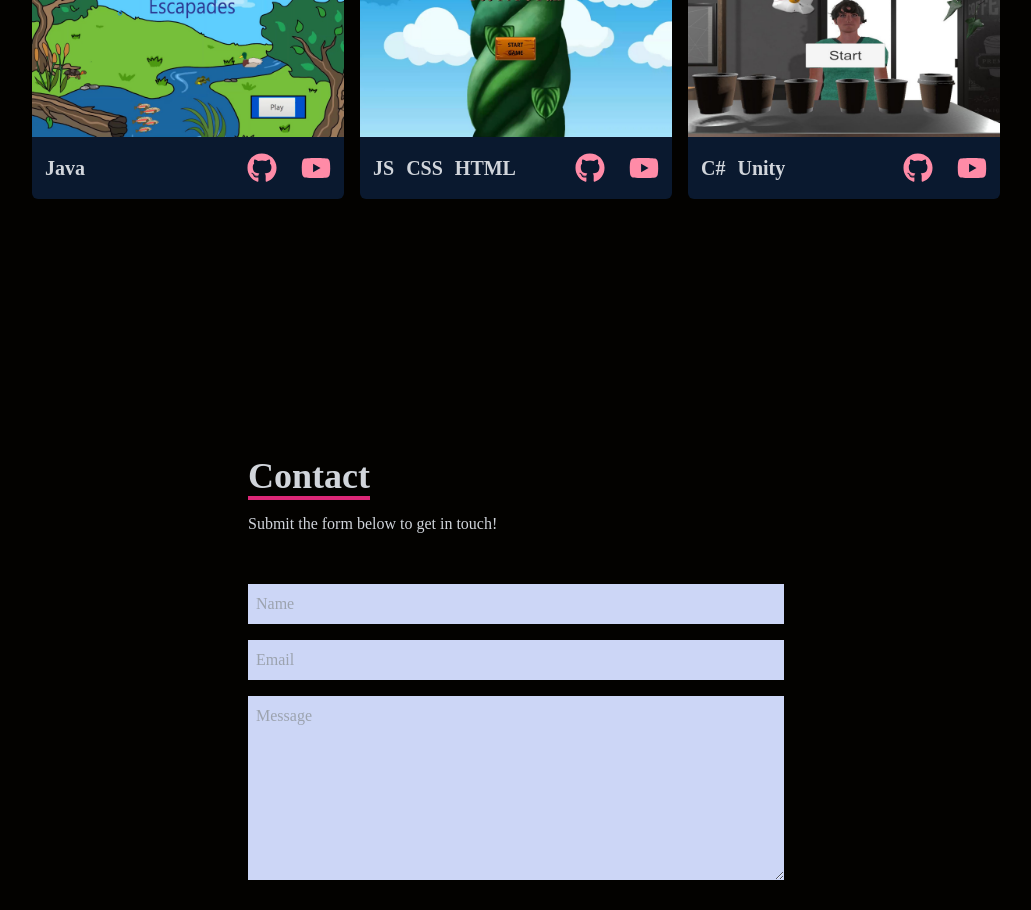
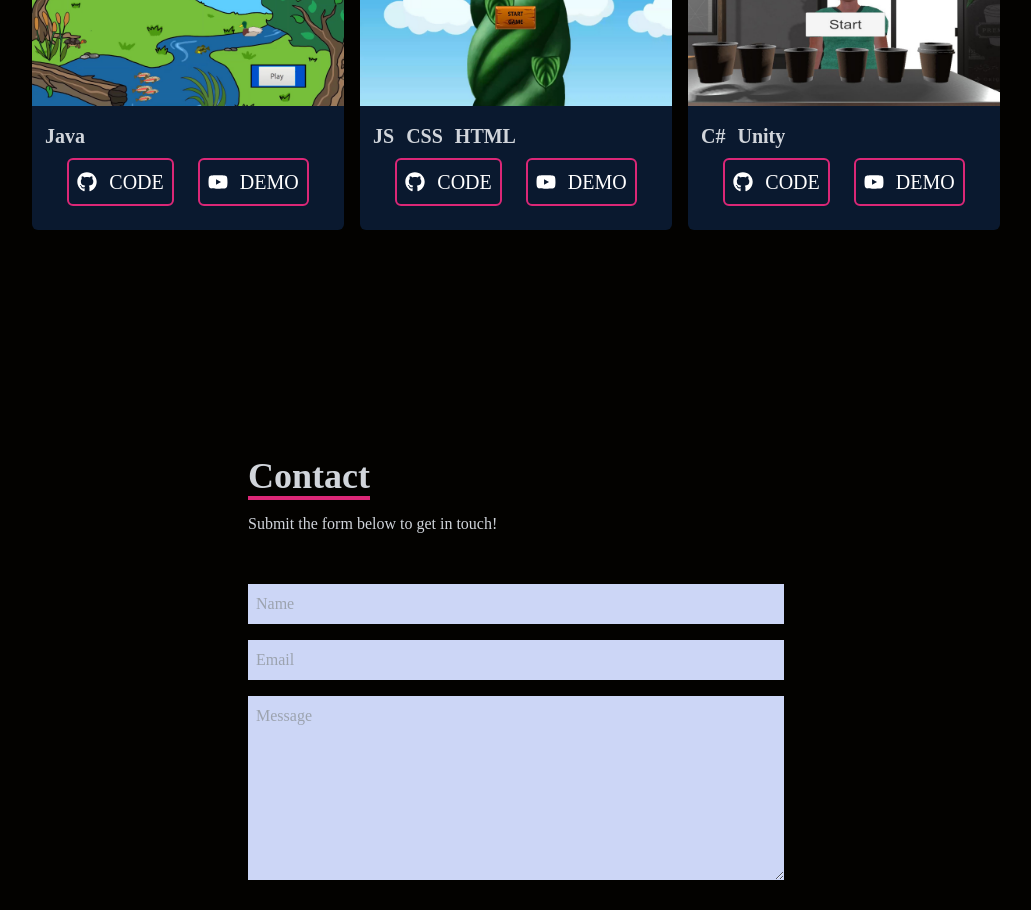
Before and after one commit to dbpl566/dbpl566.github.io, a React (Create React App) app: page / in a window 1280 px wide. Shown: the part 2040-2950 px from the top of the page, without its empty margins (124-1155 px from the left). Built offline with nearby package versions, Linux system fonts and the light colour scheme.

Commit message:
changed container buttons

```diff
--- a/src/components/Projects.jsx
+++ b/src/components/Projects.jsx
@@ -123,17 +123,23 @@ const Projects = () => {
                         </div>
 
                         <div className='w-full'>
-                            <div className='flex justify-between flex-col sm:flex-row w-11/12 m-auto my-4'>
+                            <div className='justify-between flex-col sm:flex-row w-11/12 m-auto my-4'>
                                 <div className='flex items-center mb-3 sm:mb-0 font-bold text-xl'>
                                     <p className='mr-3'>Java</p>
                                 </div>
-                                <div className='flex space-x-6 text-3xl'>
-                                    <a href="https://github.com/CISC275-Fall2019/cisc275f19-project-cisc275f19-team-11-4" className='text-[#ff8ba7] hover:text-pink-600'>
-                                        <FaGithub />
+                                <div className='flex space-x-6 justify-center'>
+                                    <button className='text-xl text-white rounded-md border-pink-600 border-2 px-2 py-2 my-2 flex items-center hover:bg-pink-600 transition-colors duration-300'>
+                                        <FaGithub className='text-xl' />
+                                            <a href="https://github.com/CISC275-Fall2019/cisc275f19-project-cisc275f19-team-11-4" className='ml-3 text-xl'>
+                                                CODE
                                             </a>
-                                    <a href="https://www.youtube.com/watch?v=HeKU4qmBCKc" className='text-[#ff8ba7] hover:text-pink-600'>
-                                        <FaYoutube />
+                                    </button>
+                                    <button className='text-xl text-white rounded-md border-pink-600 border-2 px-2 py-2 my-2 flex items-center hover:bg-pink-600 transition-colors duration-300'>
+                                        <FaYoutube className='text-xl'/>
+                                            <a href="https://www.youtube.com/watch?v=HeKU4qmBCKc" className='ml-3 text-xl'>
+                                                DEMO
                                             </a>
+                                    </button>
                                 </div>
                             </div>
                         </div>
@@ -230,19 +236,25 @@ const Projects = () => {
                         </div>
 
                         <div className='w-full'>
-                            <div className='flex justify-between flex-col sm:flex-row w-11/12 m-auto my-4'>
+                            <div className='justify-between flex-col sm:flex-row w-11/12 m-auto my-4'>
                                 <div className='flex items-center mb-3 sm:mb-0 font-bold text-xl'>
                                     <p className='mr-3'>JS</p>
                                     <p className='mr-3'>CSS</p>
                                     <p className='mr-3'>HTML</p>
                                 </div>
-                                <div className='flex space-x-6 text-3xl'>
-                                    <a href="https://github.com/dbpl566/474-Project-1" className='text-[#ff8ba7] hover:text-pink-600'>
-                                        <FaGithub />
+                                <div className='flex space-x-6 justify-center'>
+                                    <button className='text-xl text-white rounded-md border-pink-600 border-2 px-2 py-2 my-2 flex items-center hover:bg-pink-600 transition-colors duration-300'>
+                                        <FaGithub className='text-xl' />
+                                            <a href="https://github.com/dbpl566/474-Project-1" className='ml-3 text-xl'>
+                                                CODE
                                             </a>
-                                    <a href="/" className='text-[#ff8ba7] hover:text-pink-600'>
-                                        <FaYoutube />
+                                    </button>
+                                    <button className='text-xl text-white rounded-md border-pink-600 border-2 px-2 py-2 my-2 flex items-center hover:bg-pink-600 transition-colors duration-300'>
+                                        <FaYoutube className='text-xl'/>
+                                            <a href="/" className='ml-3 text-xl'>
+                                                DEMO
                                             </a>
+                                    </button>
                                 </div>
                             </div>
                         </div>
@@ -336,18 +348,24 @@ const Projects = () => {
                         </div>
 
                         <div className='w-full'>
-                            <div className='flex justify-between flex-col sm:flex-row w-11/12 m-auto my-4'>
+                            <div className='justify-between flex-col sm:flex-row w-11/12 m-auto my-4'>
                                 <div className='flex items-center mb-3 sm:mb-0 font-bold text-xl'>
                                     <p className='mr-3'>C#</p>
                                     <p className='mr-3'>Unity</p>
                                 </div>
-                                <div className='flex space-x-6 text-3xl'>
-                                    <a href="https://github.com/HCI-UD/finalproject-3virtualavatar" className='text-[#ff8ba7] hover:text-pink-600'>
-                                        <FaGithub />
+                                <div className='flex space-x-6 justify-center'>
+                                    <button className='text-xl text-white rounded-md border-pink-600 border-2 px-2 py-2 my-2 flex items-center hover:bg-pink-600 transition-colors duration-300'>
+                                        <FaGithub className='text-xl' />
+                                            <a href="https://github.com/HCI-UD/finalproject-3virtualavatar" className='ml-3 text-xl'>
+                                                CODE
                                             </a>
-                                    <a href="/" className='text-[#ff8ba7] hover:text-pink-600'>
-                                        <FaYoutube />
+                                    </button>
+                                    <button className='text-xl text-white rounded-md border-pink-600 border-2 px-2 py-2 my-2 flex items-center hover:bg-pink-600 transition-colors duration-300'>
+                                        <FaYoutube className='text-xl'/>
+                                            <a href="/" className='ml-3 text-xl'>
+                                                DEMO
                                             </a>
+                                    </button>
                                 </div>
                             </div>
                         </div>
```
Lines whose indentation alone changed are shown as unchanged.
